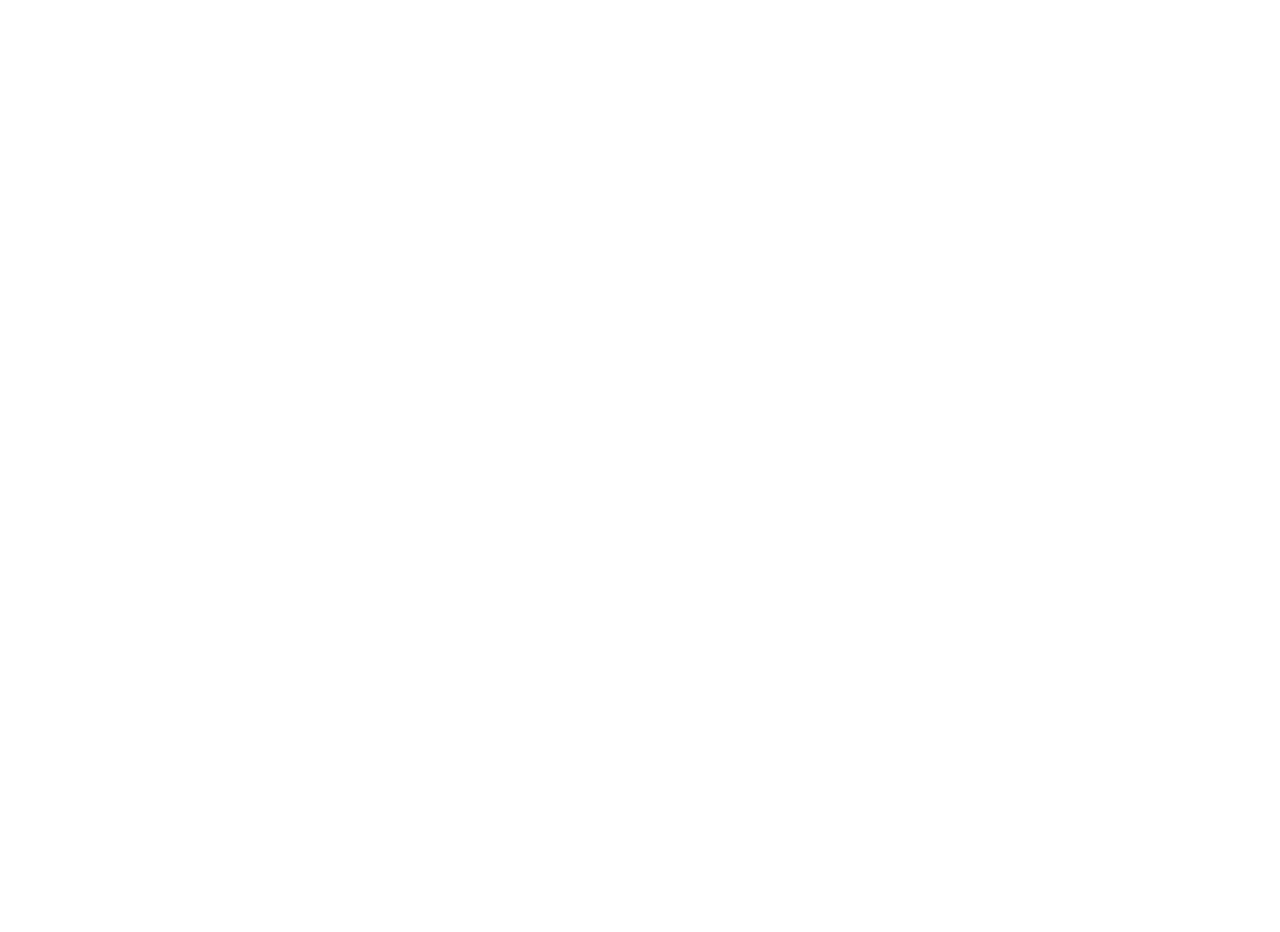
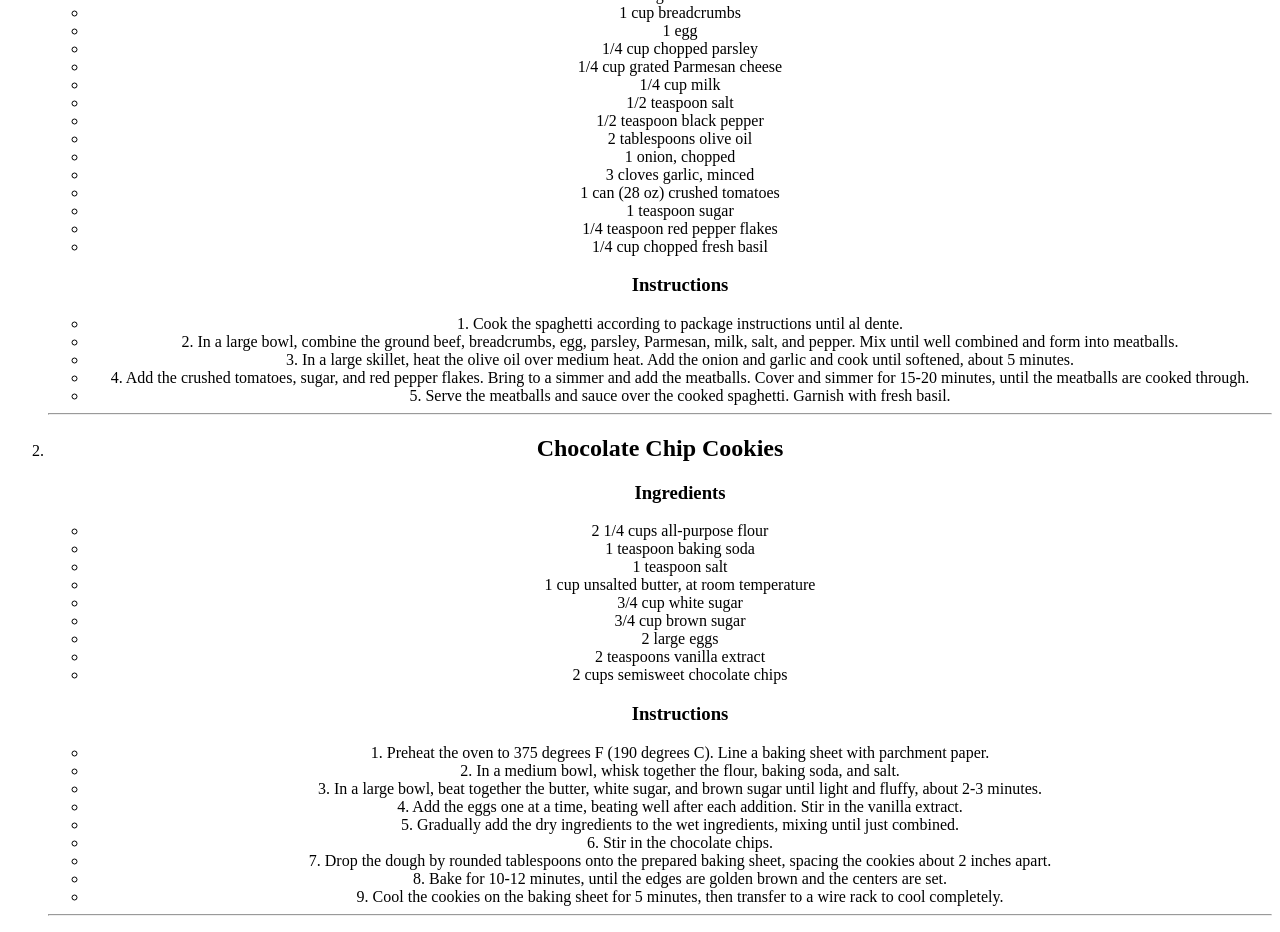
Before and after one commit to yash-purkar/practice-sets-react, a React (Create React App) app: page / in a window 1280 px wide. Shown: the part 200-1132 px from the top of the page. Before the commit the page ends 800 px from the top, so only its background shows below. Built offline with nearby package versions, Linux system fonts and the light colour scheme.

Commit message:
added questions

```diff
--- a/src/Data.js
+++ b/src/Data.js
@@ -31,4 +31,101 @@
   { id: 5, name: "Employee5", department: "Account", salary: 15000 },
 ]
 
-export { MoviesData, Products, BooksData, Employees };
+const Recipes = [
+  { id: 1, name: "Receipe 1", creator: "Creator1" },
+  { id: 2, name: "Receipe 2", creator: "Creator2" },
+  { id: 3, name: "Receipe 3", creator: "Creator3" },
+  { id: 4, name: "Receipe 4", creator: "Creator4" },
+  { id: 5, name: "Receipe 5", creator: "Creator5" },
+]
+
+const Cars = [
+  { id: 1, make: "Mahindra1", model: "Thar1", price: "150000" },
+  { id: 1, make: "Mahindra2", model: "Thar2", price: "160000" },
+  { id: 1, make: "Mahindra3", model: "Thar3", price: "170000" },
+  { id: 1, make: "Mahindra4", model: "Thar4", price: "180000" },
+  { id: 1, make: "Mahindra5", model: "Thar5", price: "190000" },
+]
+
+const Students = [
+  { id: 1, name: "Student1", grade: "50", attendance: "20Days" },
+  { id: 1, name: "Student2", grade: "60", attendance: "21Days" },
+  { id: 1, name: "Student3", grade: "70", attendance: "22Days" },
+  { id: 1, name: "Student4", grade: "80", attendance: "23Days" },
+  { id: 1, name: "Student5", grade: "90", attendance: "24Days" },
+]
+
+const MoviesData2 = [
+  { id: 1, title: "KGF1", director: "director1", runtime: "2.5hr" },
+  { id: 2, title: "KGF2", director: "director2", runtime: "2.5hr" },
+  { id: 3, title: "KGF3", director: "director3", runtime: "2.5hr" },
+  { id: 4, title: "KGF4", director: "director4", runtime: "2.5hr" },
+  { id: 5, title: "KGF5", director: "director5", runtime: "2.5hr" },
+]
+
+const Products2 = [
+  { id: 1, name: "Iphone13", price: 70000, category: "Mobiles" },
+  { id: 2, name: "Cake", price: 150, category: "Food" },
+  { id: 3, name: "Tshirt", price: 550, category: "Cloths" },
+  { id: 4, name: "Chair", price: 15000, category: "Furniture" },
+  { id: 5, name: "B-Complex", price: 100, category: "Medicine" },
+]
+
+const recipes = [
+  {
+    id: 1,
+    name: "Spaghetti with Meatballs",
+    ingredients: [
+      "1 lb spaghetti",
+      "1 lb ground beef",
+      "1 cup breadcrumbs",
+      "1 egg",
+      "1/4 cup chopped parsley",
+      "1/4 cup grated Parmesan cheese",
+      "1/4 cup milk",
+      "1/2 teaspoon salt",
+      "1/2 teaspoon black pepper",
+      "2 tablespoons olive oil",
+      "1 onion, chopped",
+      "3 cloves garlic, minced",
+      "1 can (28 oz) crushed tomatoes",
+      "1 teaspoon sugar",
+      "1/4 teaspoon red pepper flakes",
+      "1/4 cup chopped fresh basil",
+    ],
+    instructions: [
+      "1. Cook the spaghetti according to package instructions until al dente.",
+      "2. In a large bowl, combine the ground beef, breadcrumbs, egg, parsley, Parmesan, milk, salt, and pepper. Mix until well combined and form into meatballs.",
+      "3. In a large skillet, heat the olive oil over medium heat. Add the onion and garlic and cook until softened, about 5 minutes.",
+      "4. Add the crushed tomatoes, sugar, and red pepper flakes. Bring to a simmer and add the meatballs. Cover and simmer for 15-20 minutes, until the meatballs are cooked through.",
+      "5. Serve the meatballs and sauce over the cooked spaghetti. Garnish with fresh basil.",
+    ],
+  },
+  {
+    id: 2,
+    name: "Chocolate Chip Cookies",
+    ingredients: [
+      "2 1/4 cups all-purpose flour",
+      "1 teaspoon baking soda",
+      "1 teaspoon salt",
+      "1 cup unsalted butter, at room temperature",
+      "3/4 cup white sugar",
+      "3/4 cup brown sugar",
+      "2 large eggs",
+      "2 teaspoons vanilla extract",
+      "2 cups semisweet chocolate chips",
+    ],
+    instructions: [
+      "1. Preheat the oven to 375 degrees F (190 degrees C). Line a baking sheet with parchment paper.",
+      "2. In a medium bowl, whisk together the flour, baking soda, and salt.",
+      "3. In a large bowl, beat together the butter, white sugar, and brown sugar until light and fluffy, about 2-3 minutes.",
+      "4. Add the eggs one at a time, beating well after each addition. Stir in the vanilla extract.",
+      "5. Gradually add the dry ingredients to the wet ingredients, mixing until just combined.",
+      "6. Stir in the chocolate chips.",
+      "7. Drop the dough by rounded tablespoons onto the prepared baking sheet, spacing the cookies about 2 inches apart.",
+      "8. Bake for 10-12 minutes, until the edges are golden brown and the centers are set.",
+      "9. Cool the cookies on the baking sheet for 5 minutes, then transfer to a wire rack to cool completely.",
+    ],
+  },
+];
+export { MoviesData, Products, BooksData, Employees, Recipes, Cars, Students, MoviesData2, Products2, recipes };
--- a/src/Questions.js
+++ b/src/Questions.js
@@ -1,4 +1,4 @@
-import { MoviesData, Products, BooksData, Employees } from './Data'
+import { MoviesData, Products, BooksData, Employees, Recipes, Cars, Students, MoviesData2, Products2, recipes } from './Data'
 
 // Question 0
 
@@ -113,4 +113,138 @@
   )
 }
 
-export default Question4
+// export default Question4
+
+// 5. Create an array of objects representing recipes in a cookbook. Each object has the following properties: id, recipe name, recipe creator name. Write a React component that takes the array of recipes as input and returns an unordered list, where each list item displays the recipe's name and recipe creator name.
+
+const Question5 = () => {
+  return (
+    <>
+      <h1>Recipes</h1>
+      <ul>
+        {
+          Recipes.map(({ id, name, creator }) => {
+            return (
+              <li key={id}>{name} ({creator})</li>
+            )
+          })
+        }
+      </ul>
+    </>
+  )
+}
+
+// export default Question5;
+
+
+// 6. Create an array of objects representing cars in a dealership. Each object has the following properties: id, make, model, and price. Write a React component that takes the array of cars as input and returns an unordered list of cars, where each list item displays the car's make, model, and price.
+const Question6 = () => {
+  return (
+    <>
+      <h1>Cars In Dealership</h1>
+      <ul>
+        {
+          Cars.map(({ id, make, model, price }) => {
+            return (
+              <li key={id}>{make} {model} ({price})</li>
+            )
+          })
+        }
+      </ul>
+    </>
+  )
+}
+
+// export default Question6
+
+// 7. Create an array of objects representing students in a class. Each object has the following properties: id, name, grade, and attendance. Write a React component that takes the array of students as input and generates an ordered list of students, where each list item displays the student's name, grade, and attendance.
+
+const Question7 = () => {
+  return (
+    <>
+      <h1>Students Details</h1>
+      <ol>
+        {
+          Students.map(({ id, name, grade, attendance }) => {
+            return (
+              <li key={id}>{name} {grade} ({attendance})</li>
+            )
+          })
+        }
+      </ol>
+    </>
+  )
+}
+
+// export default Question7
+
+
+// 8. Create an array of objects representing movies in your watchlist. Each object has the following properties: id, title, director, and runtime. Write a React component that takes the array of movies as input and generates an ordered list of movies, where each list item displays the movie's title, director, and runtime.
+
+const Question8 = () => {
+  return (
+    <>
+      <h1>Movies Data</h1>
+      <ol>
+        {
+          MoviesData2.map(({ id, title, director, runtime }) => {
+            return <li key={id}>{title} {director} ({runtime})</li>
+          })
+        }
+      </ol>
+    </>
+  )
+}
+
+// export default Question8;
+
+
+// 9. Create an array of objects representing products in an online store. Each object has the following properties: id, name, price, and category. Write a React component that takes the array of products as input and generates an ordered list of products, where each list item displays the product's name, price, and category.
+
+const Question9 = () => {
+  return (
+    <>
+      <h1>List of products</h1>
+      <ol>
+        {
+          Products2.map(({ id, name, price, category }) => {
+            return <li key={id}>{name} ({price}) [{category}]</li>
+          })
+        }
+      </ol>
+    </>
+  )
+}
+
+// export default Question9;
+
+
+// 10. Create an array of objects representing recipes in a cookbook. Each object has the following properties: id, name, ingredients, and instructions. Write a React component that takes the array of recipes as input and generates an ordered list of recipes, where each list item displays the recipe's name, ingredients, and instructions. Data has been provided below for this questions.
+
+const Question10 = () => {
+  return (
+    <>
+      <h1>Recipes</h1>
+      <ol>
+        {
+          recipes.map(({ id, name, ingredients, instructions }) => {
+            return (
+              <li> <h2>{name}</h2>
+                <ul>
+                  <h3>Ingredients</h3>
+                  {ingredients.map(ingredient => <li>{ingredient}</li>)}
+                  <h3>Instructions</h3>
+                  {instructions.map(instruction => <li>{instruction}</li>)}
+                </ul>
+                <hr />
+              </li>
+
+            )
+          })
+        }
+      </ol>
+    </>
+  )
+}
+
+export default Question10;
```
